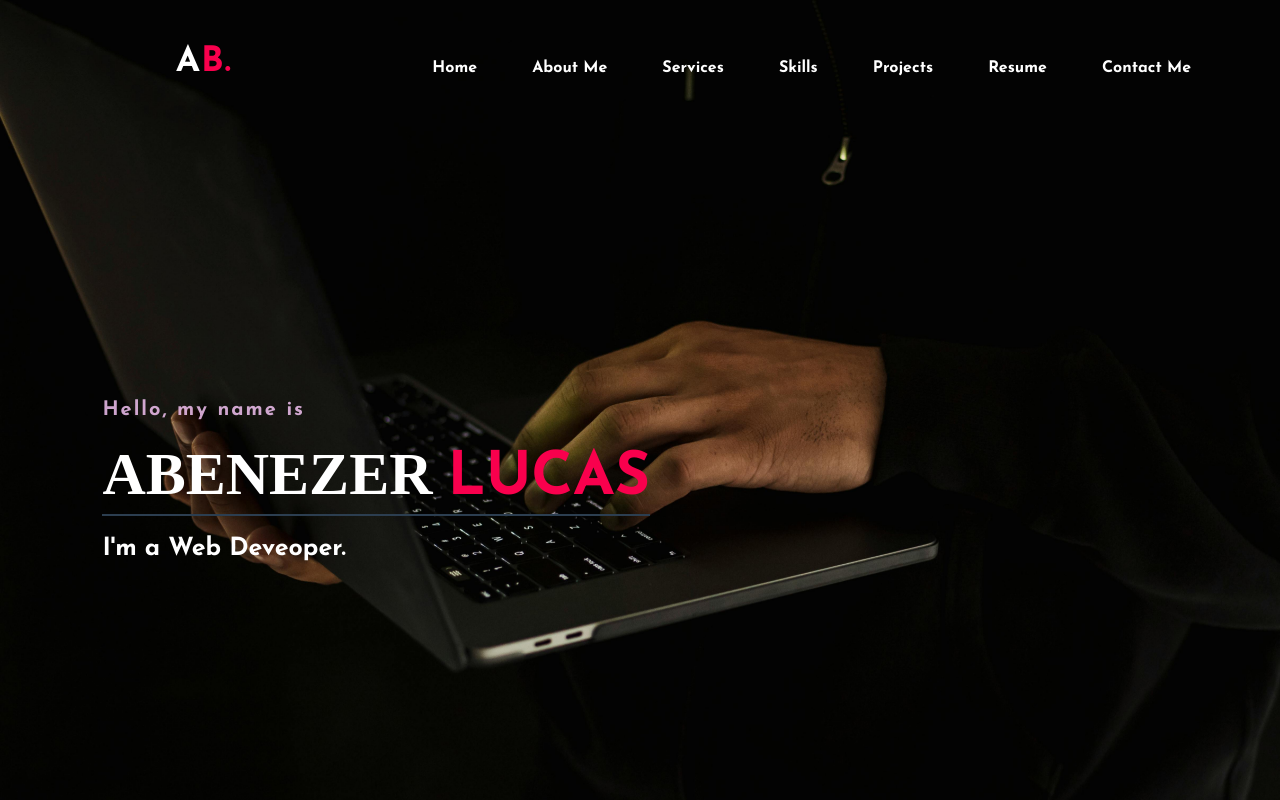
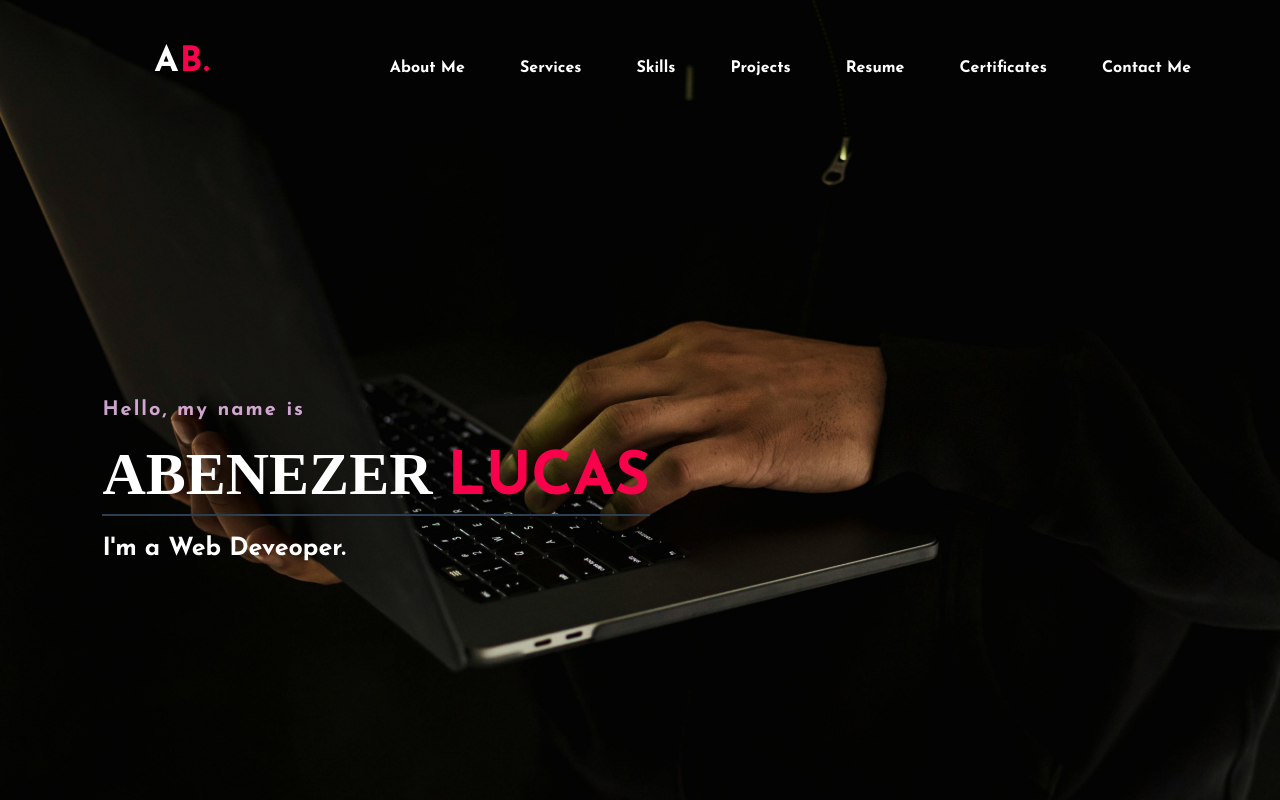
Before and after one commit to Ebi-lucas/personal-portfolio, a plain HTML site: page index.html in a window 1280 px wide. Shown: the top 800 px of the page. Drawn offline with Linux system fonts and the light colour scheme.

Commit message:
navbar update

```diff
--- a/index.html
+++ b/index.html
@@ -32,12 +32,12 @@
         </label>
         <h1 class="logo">A<span>B.</span></h1>
         <ul>
-          <li><a href="#">Home</a></li>
           <li><a href="#about">About me</a></li>
           <li><a href="#service">Services</a></li>
           <li><a href="#skill">Skills</a></li>
           <li><a href="#Projects">Projects</a></li>
           <li><a href="#Resume">Resume</a></li>
+          <li><a href="#Certificates">Certificates</a></li>
           <li><a href="#contact">Contact me</a></li>
         </ul>
       </nav>
@@ -264,7 +264,7 @@
 
     <!-- Image Gallery Section -->
     <section class="image-gallery">
-      <header class="title">
+      <header id="Certificates" class="title">
         <h2>Certificates</h2>
       </header>
       <div class="gallery">
```
